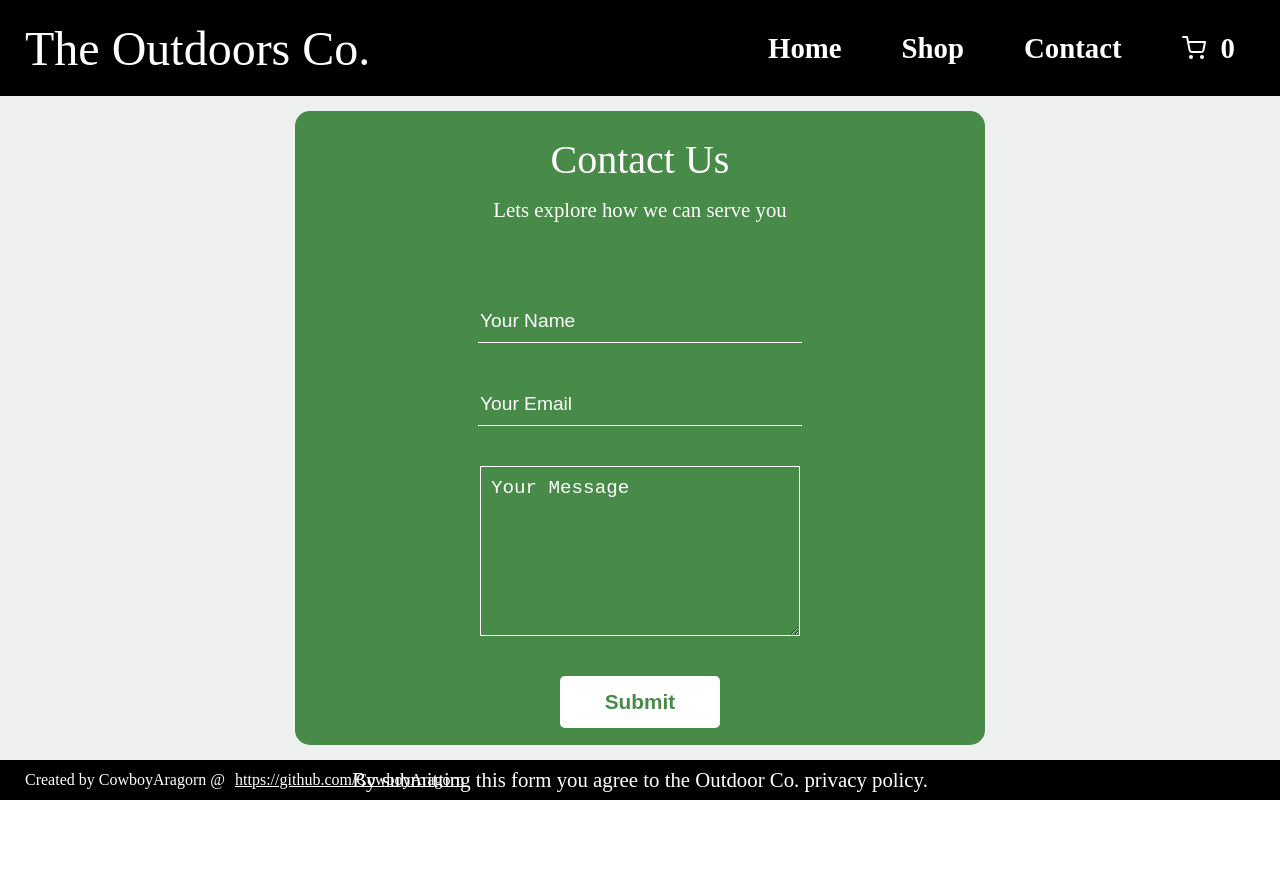
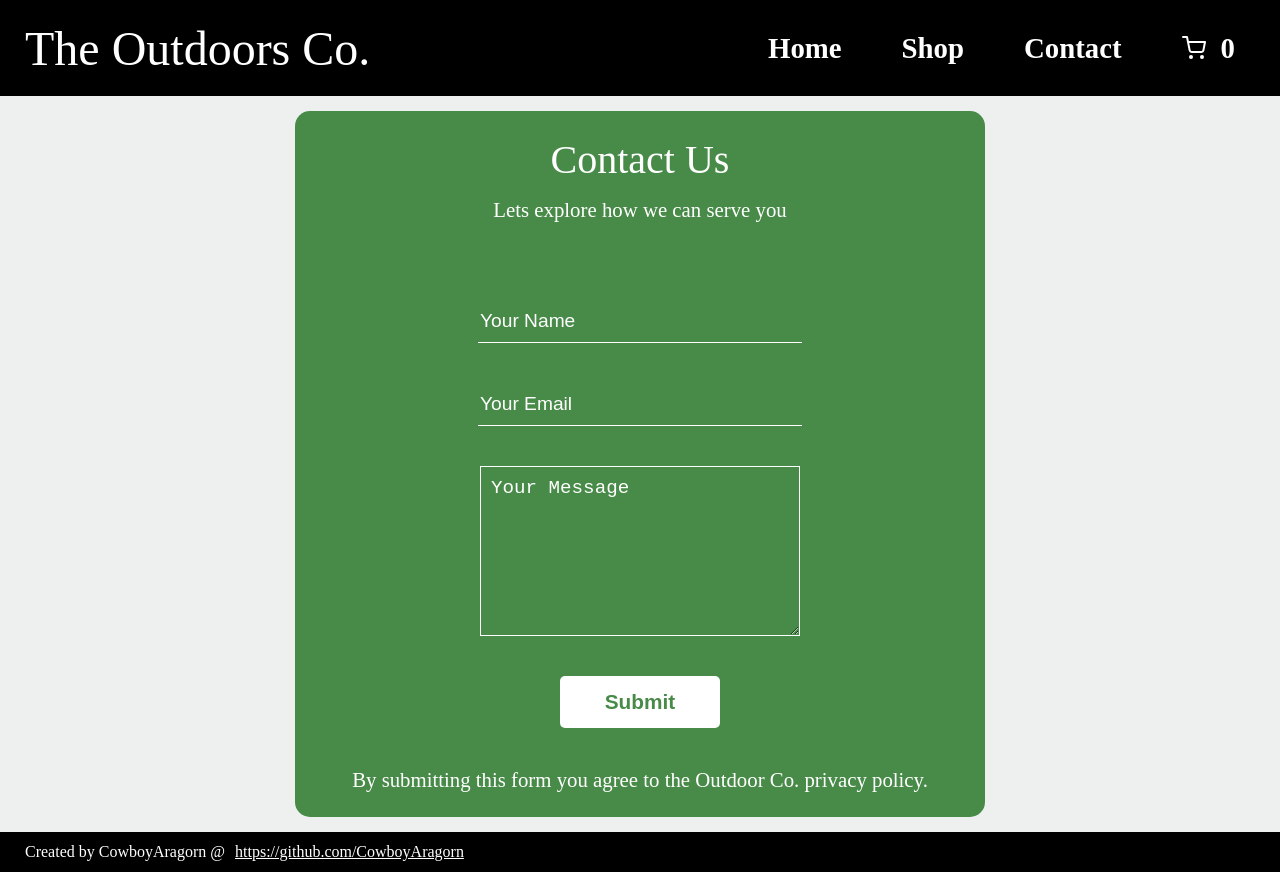
Before and after one commit to CowboyAragorn/shopping-cart, a React (Create React App) app: page /contact in a window 1280 px wide. Before the commit the page ends 800 px from the top, so only its background shows below. Built offline with nearby package versions, Linux system fonts and the light colour scheme.

Commit message:
bugfix2-fix overflow on contact

```diff
--- a/src/components/Contact.js
+++ b/src/components/Contact.js
@@ -3,18 +3,20 @@ import styled from "styled-components";
 
 const ContactWrapper = styled.div`
   display: flex;
-  height: ${(props) => props.theme.sizing.mainHeight};
   background-color: ${(props) => props.theme.colors.offWhite};
   justify-content: center;
   min-height: 83%;
+  width: 100%;
 `;
 
 const ContactFormContainer = styled.div`
   display: flex;
+  flex-wrap: wrap;
   flex-direction: column;
   border: 1pt solid black;
   width: 50%;
   align-items: center;
+  height: fit-content;
   justify-content: flex-start;
   gap: 40px;
   background-color: ${(props) => props.theme.colors.middleGreen};
--- a/src/components/Footer.js
+++ b/src/components/Footer.js
@@ -8,7 +8,7 @@ const FooterWrapper = styled.div`
   align-items: center;
   justify-content: left;
   width: 100%;
-  height: ${(props) => props.theme.sizing.footerHeight};
+  min-height: ${(props) => props.theme.sizing.footerHeight};
   background-color: black;
   color: white;
 `;
--- a/src/components/Home.js
+++ b/src/components/Home.js
@@ -5,7 +5,7 @@ import { NavLink } from "react-router-dom";
 
 const HomeContainer = styled.div`
   display: flex;
-  height: ${(props) => props.theme.sizing.mainHeight};
+  min-height: ${(props) => props.theme.sizing.mainHeight};
   background-image: url(${mtBackground});
   background-repeat: no-repeat;
   background-size: cover;
```
